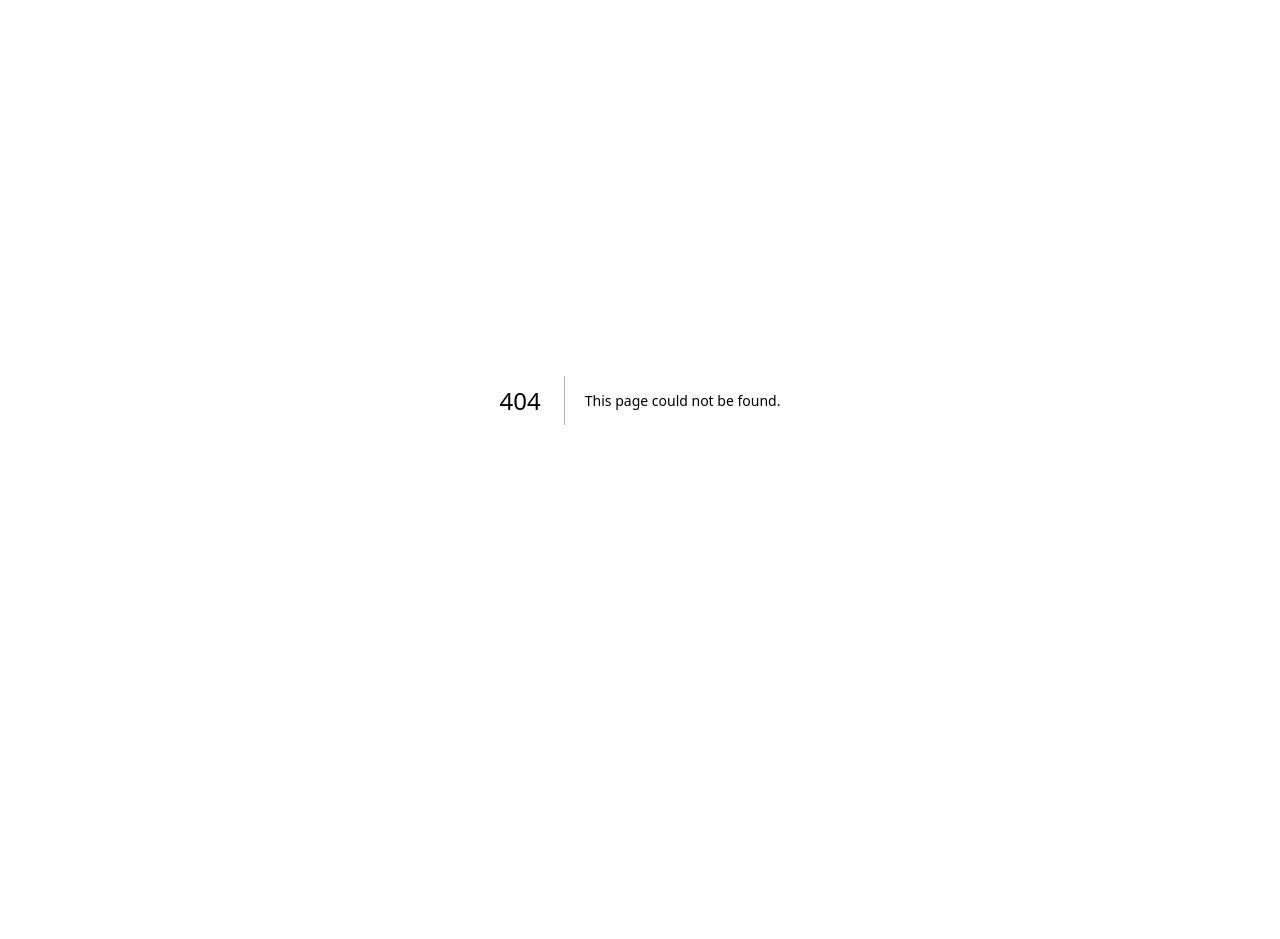
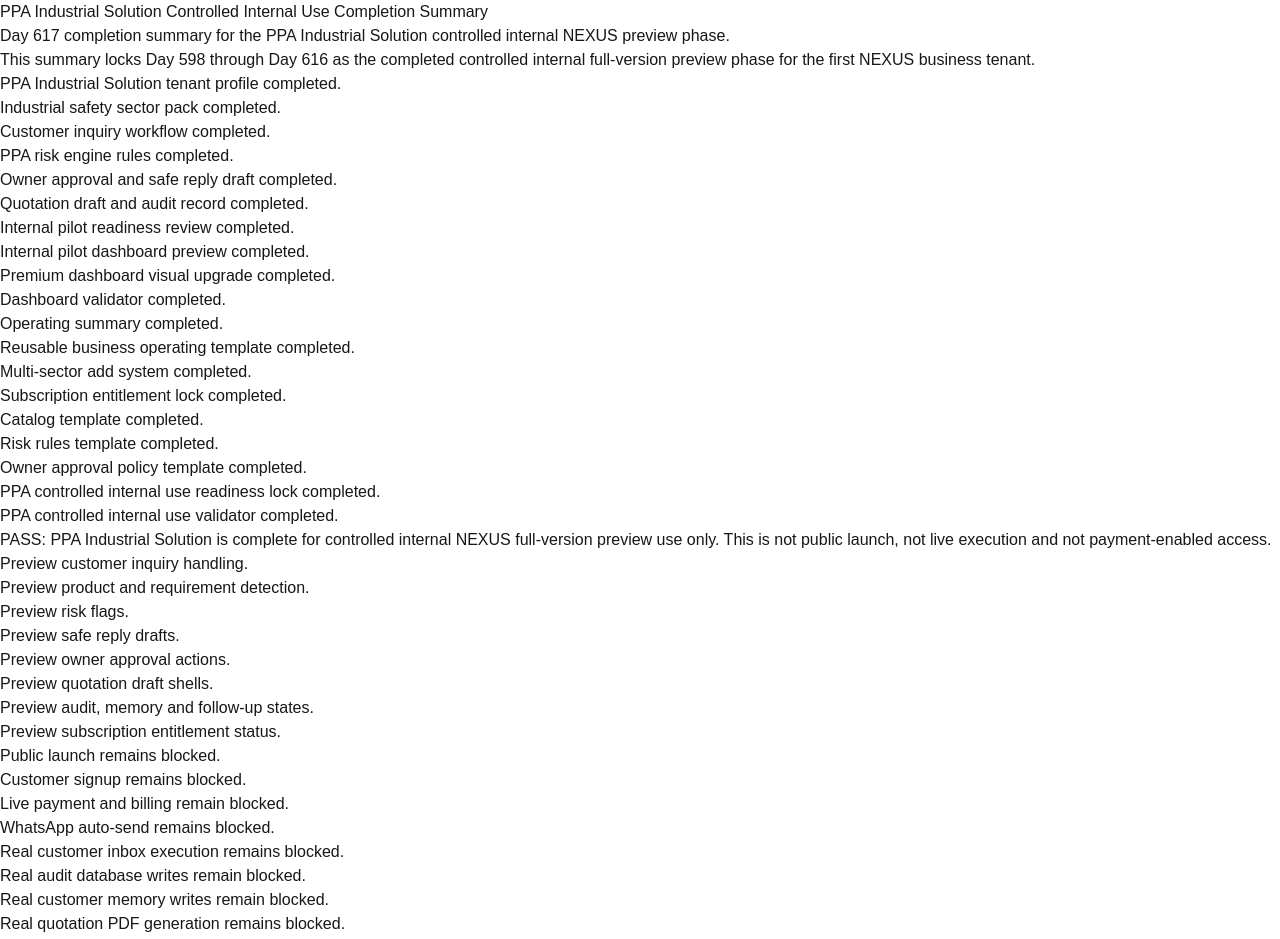
Before and after one commit to celerishealth/NEXUS, a Next.js app in the folder nexus-app/: page /nexus-ppa-preview-completion-summary in a window 1280 px wide. Before the commit this address had no page. Shown: the top 939 px of the page. Before the commit the page ends 800 px from the top, so only its background shows below. Built offline with nearby package versions, Linux system fonts and the light colour scheme.

Commit message:
Day 617: add PPA controlled internal use completion summary v1

```diff
--- /dev/null
+++ b/nexus-app/app/nexus-ppa-preview-completion-summary/page.tsx
@@ -0,0 +1,52 @@
+export default function NexusPpaPreviewCompletionSummaryPage() {
+  return (
+    <main>
+      <h1>PPA Industrial Solution Controlled Internal Use Completion Summary</h1>
+      <p>Day 617 completion summary for the PPA Industrial Solution controlled internal NEXUS preview phase.</p>
+      <p>This summary locks Day 598 through Day 616 as the completed controlled internal full-version preview phase for the first NEXUS business tenant.</p>
+      <ul>
+        <li>PPA Industrial Solution tenant profile completed.</li>
+        <li>Industrial safety sector pack completed.</li>
+        <li>Customer inquiry workflow completed.</li>
+        <li>PPA risk engine rules completed.</li>
+        <li>Owner approval and safe reply draft completed.</li>
+        <li>Quotation draft and audit record completed.</li>
+        <li>Internal pilot readiness review completed.</li>
+        <li>Internal pilot dashboard preview completed.</li>
+        <li>Premium dashboard visual upgrade completed.</li>
+        <li>Dashboard validator completed.</li>
+        <li>Operating summary completed.</li>
+        <li>Reusable business operating template completed.</li>
+        <li>Multi-sector add system completed.</li>
+        <li>Subscription entitlement lock completed.</li>
+        <li>Catalog template completed.</li>
+        <li>Risk rules template completed.</li>
+        <li>Owner approval policy template completed.</li>
+        <li>PPA controlled internal use readiness lock completed.</li>
+        <li>PPA controlled internal use validator completed.</li>
+      </ul>
+      <p>PASS: PPA Industrial Solution is complete for controlled internal NEXUS full-version preview use only. This is not public launch, not live execution and not payment-enabled access.</p>
+      <ul>
+        <li>Preview customer inquiry handling.</li>
+        <li>Preview product and requirement detection.</li>
+        <li>Preview risk flags.</li>
+        <li>Preview safe reply drafts.</li>
+        <li>Preview owner approval actions.</li>
+        <li>Preview quotation draft shells.</li>
+        <li>Preview audit, memory and follow-up states.</li>
+        <li>Preview subscription entitlement status.</li>
+      </ul>
+      <ul>
+        <li>Public launch remains blocked.</li>
+        <li>Customer signup remains blocked.</li>
+        <li>Live payment and billing remain blocked.</li>
+        <li>WhatsApp auto-send remains blocked.</li>
+        <li>Real customer inbox execution remains blocked.</li>
+        <li>Real audit database writes remain blocked.</li>
+        <li>Real customer memory writes remain blocked.</li>
+        <li>Real quotation PDF generation remains blocked.</li>
+        <li>Uncontrolled AI actions remain blocked.</li>
+      </ul>
+    </main>
+  );
+}
```
